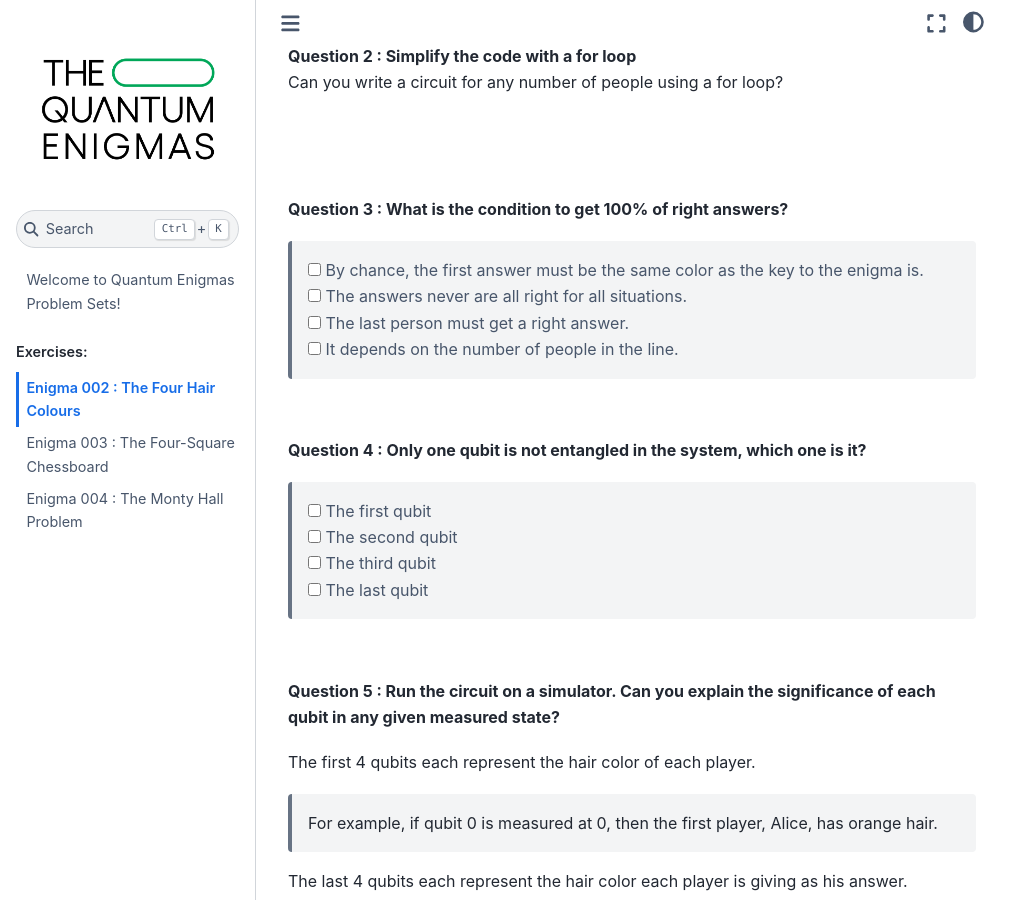
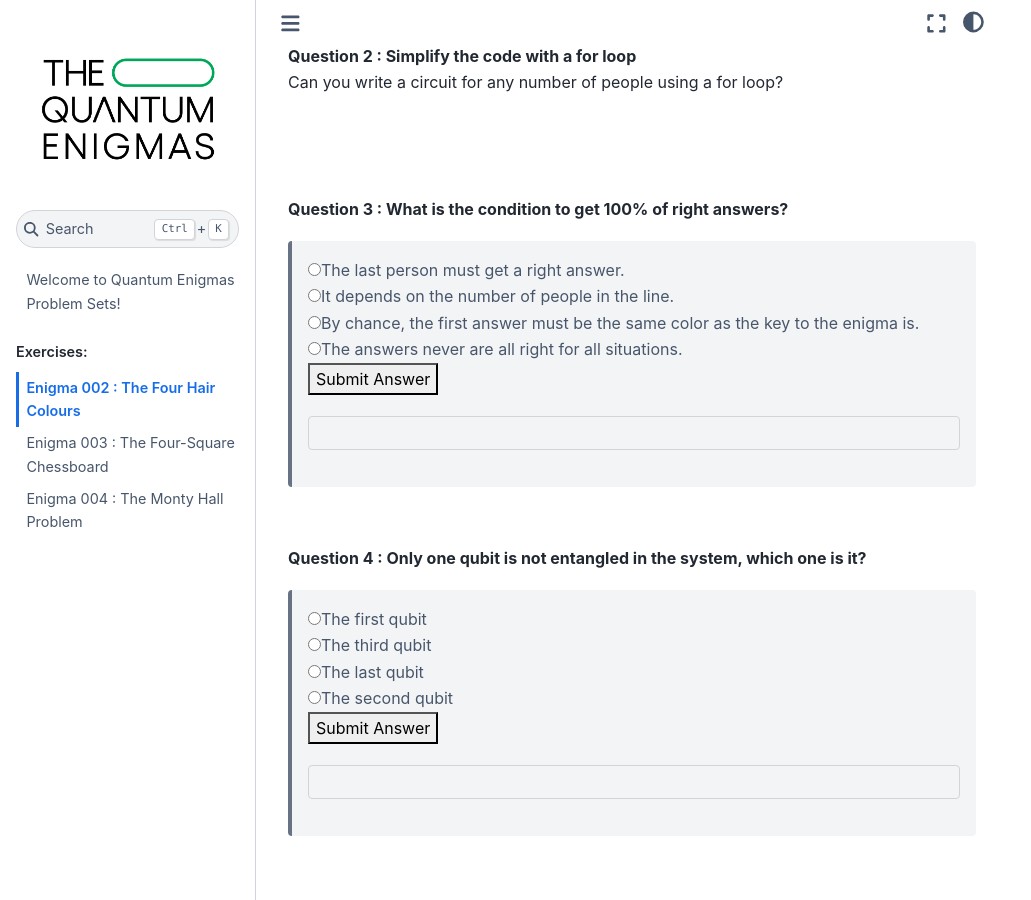
Before and after one commit to algolab-quantique/quantum-enigmas, a Sphinx documentation site: the page built from documentation/source/enigmas/enigma2.rst, in a window 1280 px wide and 900 px high, scrolled down 1362 px. Shown: the whole window, without its empty margins (0-1031 px from the left). Built offline with Sphinx 7.4.7 and the Sphinx Book theme 1.1.4, drawn with Linux system fonts in a browser that asks for light colours; comment, search, counter and statistics services are not loaded; some of the changed lines change nothing that is shown; some of the changed text lies outside the part shown.

Commit message:
Q3 + Q4 submission form

```diff
--- a/documentation/source/enigmas/enigma2.rst
+++ b/documentation/source/enigmas/enigma2.rst
@@ -2,7 +2,7 @@
 Enigma 002 : The Four Hair Colours
 ==================================
 
-Watch the following video:
+Make sure to watch the following video before getting started with the problem sets:
 
 .. raw:: html
 
@@ -273,37 +273,141 @@ Watch the following video:
 
 |
 
-.. |check| raw:: html
-
-    <input checked=""  type="checkbox">
-
-.. |check_| raw:: html
-
-    <input checked=""  disabled="" type="checkbox">
-
-.. |uncheck| raw:: html
-
-    <input type="checkbox">
-
-.. |uncheck_| raw:: html
-
-    <input disabled="" type="checkbox">
-
 **Question 3 : What is the condition to get 100% of right answers?**
 
-    | |uncheck| By chance, the first answer must be the same color as the key to the enigma is.
-    | |uncheck| The answers never are all right for all situations.
-    | |uncheck| The last person must get a right answer.
-    | |uncheck| It depends on the number of people in the line.
+ .. raw:: html
+
+    <form id="question3-form">
+        <div id="answers-container-q3"></div>
+        <button type="submit">Submit Answer</button>
+    </form>
+    <pre id="log3"></pre>
+
+.. raw:: html
+
+    <script>
+        // List of answers
+        const answersQ3 = [
+            { id: 'q3a', value: 'a', text: 'By chance, the first answer must be the same color as the key to the enigma is.' },
+            { id: 'q3b', value: 'b', text: 'The answers never are all right for all situations.' },
+            { id: 'q3c', value: 'c', text: 'The last person must get a right answer.' },
+            { id: 'q3d', value: 'd', text: 'It depends on the number of people in the line.' }
+        ];
+
+        // Function to shuffle the answers
+        function shuffle(array) {
+            for (let i = array.length - 1; i > 0; i--) {
+                const j = Math.floor(Math.random() * (i + 1));
+                [array[i], array[j]] = [array[j], array[i]];
+            }
+        }
+
+        // Shuffle the answers
+        shuffle(answersQ3);
+
+        // Insert shuffled answers into the form
+        const containerQ3 = document.getElementById('answers-container-q3');
+        answersQ3.forEach(answer => {
+            const input = document.createElement('input');
+            input.type = 'radio';
+            input.id = answer.id;
+            input.name = 'q3';
+            input.value = answer.value;
+
+            const label = document.createElement('label');
+            label.htmlFor = answer.id;
+            label.textContent = answer.text;
+
+            containerQ3.appendChild(input);
+            containerQ3.appendChild(label);
+            containerQ3.appendChild(document.createElement('br'));
+        });
+
+        // Handle form submission
+        document.querySelector('#question3-form').onsubmit = function(e) {
+            e.preventDefault();
+            const log = document.getElementById('log3');
+            const selectedAnswer = document.querySelector('input[name="q3"]:checked');
+            if (selectedAnswer) {
+                if (selectedAnswer.value === 'a') {
+                    log.textContent = 'Correct! The first person must get a right answer.';
+                } else {
+                    log.textContent = 'Incorrect! Try again.';
+                }
+            } else {
+                log.textContent = 'Select an answer before submitting.';
+            }
+        };
+    </script>
 
 |
 
 **Question 4 : Only one qubit is not entangled in the system, which one is it?**
 
-    | |uncheck| The first qubit
-    | |uncheck| The second qubit
-    | |uncheck| The third qubit
-    | |uncheck| The last qubit
+ .. raw:: html
+
+    <form id="question4-form">
+        <div id="answers-container-q4"></div>
+        <button type="submit">Submit Answer</button>
+    </form>
+    <pre id="log4"></pre>
+
+.. raw:: html
+
+    <script>
+        // List of answers
+        const answersQ4 = [
+            { id: 'q4a', value: 'a', text: 'The first qubit' },
+            { id: 'q4b', value: 'b', text: 'The second qubit' },
+            { id: 'q4c', value: 'c', text: 'The third qubit' },
+            { id: 'q4d', value: 'd', text: 'The last qubit' }
+        ];
+
+        // Function to shuffle the answers
+        function shuffle(array) {
+            for (let i = array.length - 1; i > 0; i--) {
+                const j = Math.floor(Math.random() * (i + 1));
+                [array[i], array[j]] = [array[j], array[i]];
+            }
+        }
+
+        // Shuffle the answers
+        shuffle(answersQ4);
+
+        // Insert shuffled answers into the form
+        const containerQ4 = document.getElementById('answers-container-q4');
+        answersQ4.forEach(answer => {
+            const input = document.createElement('input');
+            input.type = 'radio';
+            input.id = answer.id;
+            input.name = 'q4';
+            input.value = answer.value;
+
+            const label = document.createElement('label');
+            label.htmlFor = answer.id;
+            label.textContent = answer.text;
+
+            containerQ4.appendChild(input);
+            containerQ4.appendChild(label);
+            containerQ4.appendChild(document.createElement('br'));
+        });
+
+        // Handle form submission
+        document.querySelector('#question4-form').onsubmit = function(e) {
+            e.preventDefault();
+            const log = document.getElementById('log4');
+            const selectedAnswer = document.querySelector('input[name="q4"]:checked');
+            if (selectedAnswer) {
+                if (selectedAnswer.value === 'a') {
+                    log.textContent = 'Correct! The first qubit is not entangled in the system.';
+                } else {
+                    log.textContent = 'Incorrect! Try again.';
+                }
+            } else {
+                log.textContent = 'Select an answer before submitting.';
+            }
+        };
+    </script>
 
 |
 
```
